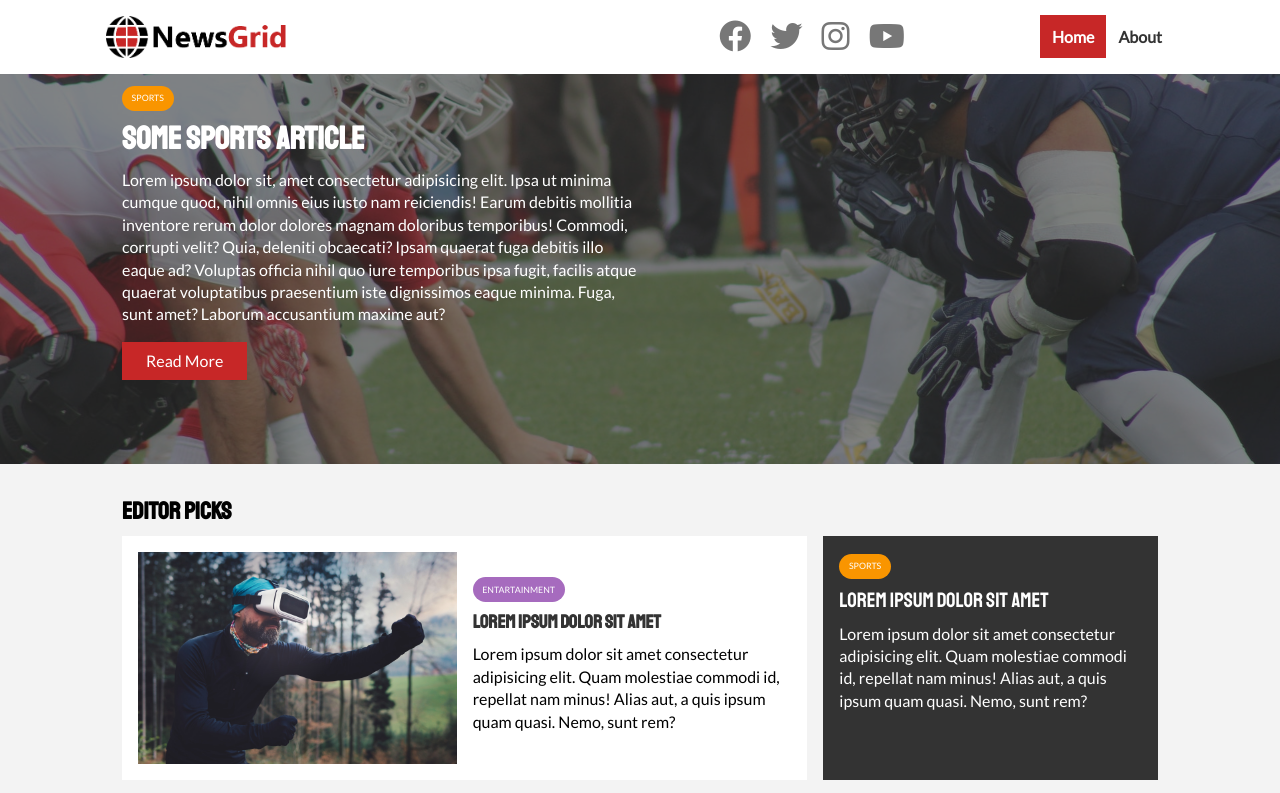
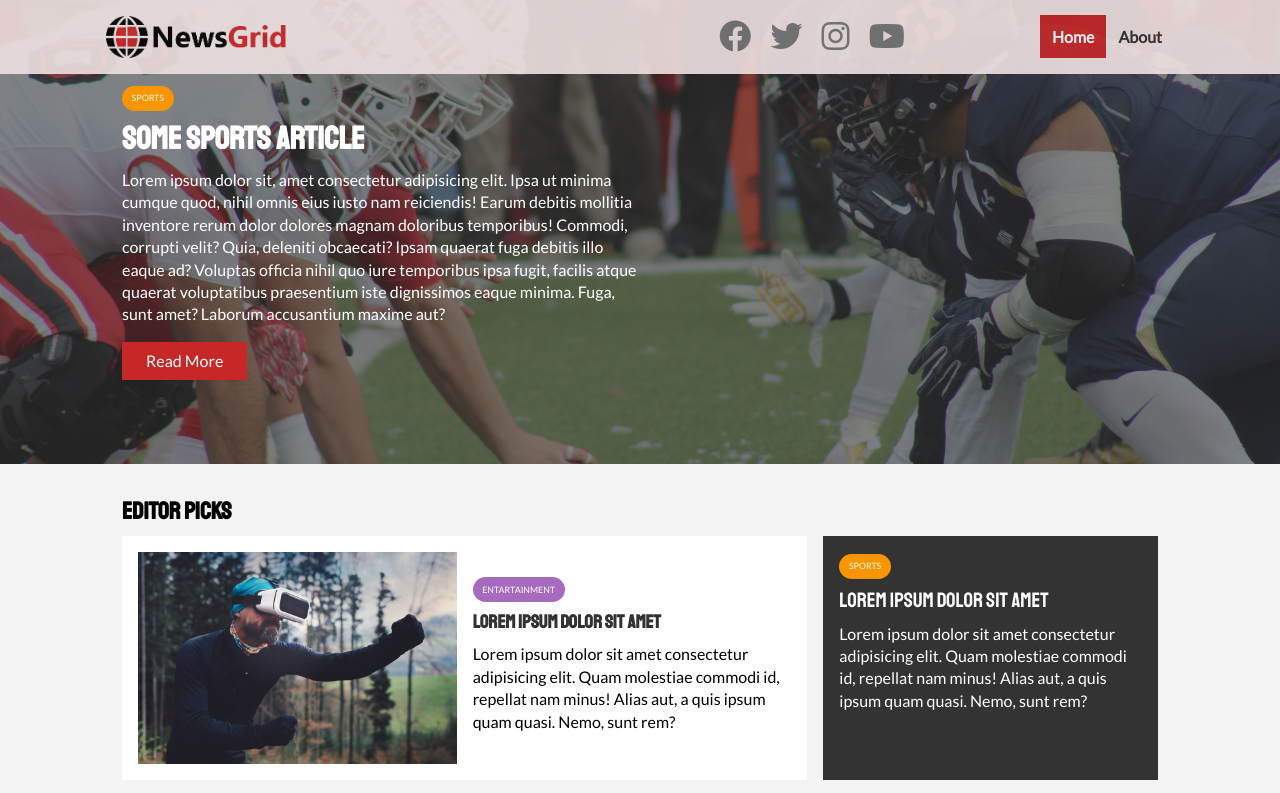
Before and after one commit to EnderCelik0/NewsGrid-Website, a plain HTML site: page index.html in a window 1280 px wide. Shown: the top 793 px of the page. Drawn offline with Linux system fonts and the light colour scheme.

Commit message:
change navbar opacity 1 to 0.9

```diff
--- a/css/style.css
+++ b/css/style.css
@@ -183,8 +183,9 @@ h6 {
 /* NAVBAR */
 
 #main-nav {
-  background-color: #fff;
+  background: #efe1e1;
   position: fixed;
+  opacity: 0.9;
   width: 100%;
   top: 0;
   z-index: 2;
```
